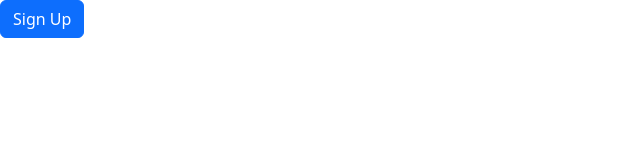
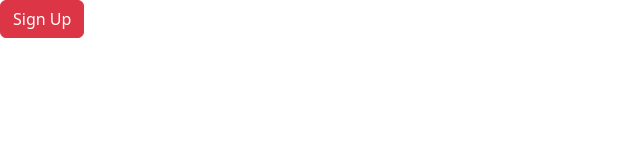
Before and after one commit to acciojob/bootstrap-signup-modal-ABHILASH-KUMAR-MEHTA, a website: page main.html in a window 1280 px wide. Shown: the whole page, without its empty margins (0-640 px from the left). Drawn offline with nearby package versions, Linux system fonts and the light colour scheme.

Commit message:
created a submission

```diff
--- a/main.html
+++ b/main.html
@@ -14,7 +14,7 @@
   </head>
   <body>
     <!-- Sign Up Button -->
-    <button type="button" class="btn btn-primary" data-bs-toggle="modal" data-bs-target="#signupModal">
+    <button type="button" class="btn btn-danger" data-bs-toggle="modal" data-bs-target="#signupModal">
       Sign Up
     </button>
 
```
